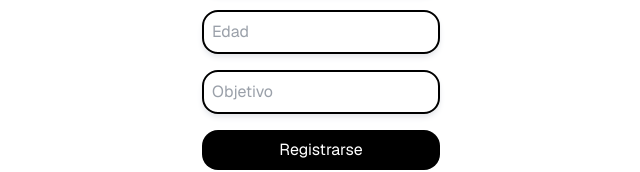
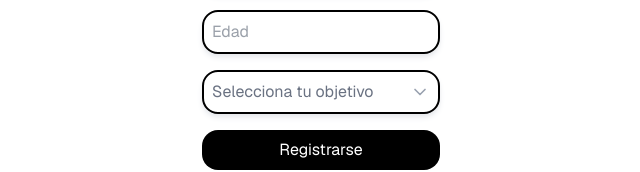
Before and after one commit to Eduardobarrera487/CalTrack, a Next.js app: page /pages/new-user in a window 1280 px wide. Shown: the part 494-666 px from the top of the page, without its empty margins (319-959 px from the left). Built offline with nearby package versions, Linux system fonts and the light colour scheme.

Commit message:
Cambiado el input por un comboBox

```diff
--- /dev/null
+++ b/src/app/_components/ComboBox.jsx
@@ -0,0 +1,88 @@
+"use client";
+import { useState } from "react";
+import { ChevronDown } from "lucide-react";
+
+const ComboBox = ({
+  options = [],
+  value = "",
+  onChange,
+  placeholder = "Seleccionar...",
+  className = "",
+  disabled = false,
+  label = "",
+  id = ""
+}) => {
+  const [isOpen, setIsOpen] = useState(false);
+
+  const handleSelect = (option) => {
+    onChange(option.value);
+    setIsOpen(false);
+  };
+
+  const selectedOption = options.find(opt => opt.value === value);
+
+  return (
+    <div className={`relative ${className}`}>
+      {label && (
+        <label className="block text-gray-700 text-sm mb-1" htmlFor={id}>
+          {label}
+        </label>
+      )}
+
+      <button
+        id={id}
+        type="button"
+        className={`
+          w-full p-2 text-left bg-white border-black border-2 rounded-2xl text-gray-700 shadow-gray-200 shadow-md
+          focus:outline-none focus:ring-2 focus:ring-black focus:border-black
+          ${disabled ? 'bg-gray-100 cursor-not-allowed' : 'hover:border-gray-600 cursor-pointer'}
+          ${isOpen ? 'ring-2 ring-black border-black' : ''}
+          flex items-center justify-between
+        `}
+        onClick={() => !disabled && setIsOpen(!isOpen)}
+        disabled={disabled}
+      >
+        <span className={selectedOption ? 'text-gray-900' : 'text-gray-500'}>
+          {selectedOption ? selectedOption.label : placeholder}
+        </span>
+        <ChevronDown
+          className={`w-5 h-5 text-gray-400 transition-transform duration-200 ${
+            isOpen ? 'transform rotate-180' : ''
+          }`}
+        />
+      </button>
+
+      {isOpen && !disabled && (
+        <>
+          {/* Overlay para cerrar al hacer clic fuera */}
+          <div
+            className="fixed inset-0 z-10"
+            onClick={() => setIsOpen(false)}
+          />
+
+          {/* Dropdown menu */}
+          <div className="absolute z-20 w-full mt-1 bg-white border-black border-2 rounded-2xl shadow-gray-200 shadow-md max-h-60 overflow-auto">
+            {options.map((option, index) => (
+              <button
+                key={option.value}
+                type="button"
+                className={`
+                  w-full px-4 py-3 text-left hover:bg-gray-50 focus:bg-gray-50
+                  focus:outline-none transition-colors duration-150 text-gray-700
+                  ${index === 0 ? 'rounded-t-2xl' : ''}
+                  ${index === options.length - 1 ? 'rounded-b-2xl' : ''}
+                  ${value === option.value ? 'bg-gray-100 text-black font-medium' : 'text-gray-700'}
+                `}
+                onClick={() => handleSelect(option)}
+              >
+                {option.label}
+              </button>
+            ))}
+          </div>
+        </>
+      )}
+    </div>
+  );
+};
+
+export default ComboBox;
--- /dev/null
+++ b/src/app/_constants/objectives.js
@@ -0,0 +1,45 @@
+// Opciones predefinidas para objetivos de los usuarios
+// Estas opciones se usan para el cálculo de calorías y macronutrientes
+
+export const OBJETIVO_OPTIONS = [
+  {
+    value: "perder_peso",
+    label: "Perder peso",
+    description: "Reducir peso corporal mediante déficit calórico"
+  },
+  {
+    value: "mantener_peso",
+    label: "Mantener peso",
+    description: "Conservar el peso actual con balance calórico"
+  },
+  {
+    value: "ganar_peso",
+    label: "Ganar peso",
+    description: "Aumentar peso corporal mediante superávit calórico"
+  },
+  {
+    value: "ganar_musculo",
+    label: "Ganar músculo",
+    description: "Aumentar masa muscular con entrenamiento y nutrición adecuada"
+  },
+  {
+    value: "definir_musculo",
+    label: "Definir músculo",
+    description: "Reducir grasa corporal manteniendo masa muscular"
+  }
+];
+
+// Función auxiliar para obtener el valor de objetivo por su clave
+export const getObjetivoByValue = (value) => {
+  return OBJETIVO_OPTIONS.find(option => option.value === value);
+};
+
+// Función auxiliar para verificar si un objetivo implica perder peso
+export const isObjetivoPerderPeso = (objetivo) => {
+  return objetivo === "perder_peso" || objetivo === "definir_musculo";
+};
+
+// Función auxiliar para verificar si un objetivo implica ganar peso
+export const isObjetivoGanarPeso = (objetivo) => {
+  return objetivo === "ganar_peso" || objetivo === "ganar_musculo";
+};
--- a/src/app/pages/final-register/page.jsx
+++ b/src/app/pages/final-register/page.jsx
@@ -5,6 +5,7 @@ import Logo from '@/app/_components/caltrackLogo';
 import { useRouter } from 'next/navigation';
 import { createClient } from '../../../../utils/supabase/client';
 import { useRegister } from '@/app/_context/RegisterContext';
+import { isObjetivoPerderPeso, isObjetivoGanarPeso } from '@/app/_constants/objectives';
 
 function calcularMacros({ peso, altura, edad, genero, actividad_fisica, objetivo }) {
     // Convertir peso de libras a kilogramos
@@ -31,12 +32,15 @@ function calcularMacros({ peso, altura, edad, genero, actividad_fisica, objetivo
 
     let calorias = tmb * factor;
 
-    // Ajuste por objetivo
-    let objetivoMacros = { p: 0.3, c: 0.4, g: 0.3 }; // default
-    if (objetivo && objetivo.toLowerCase().includes("perder")) {
+    // Ajuste por objetivo usando valores estandarizados
+    let objetivoMacros = { p: 0.3, c: 0.4, g: 0.3 }; // default para mantener peso
+
+    if (isObjetivoPerderPeso(objetivo)) {
+        // Perder peso o definir músculo
         calorias -= 300;
         objetivoMacros = { p: 0.35, c: 0.35, g: 0.3 };
-    } else if (objetivo && objetivo.toLowerCase().includes("ganar")) {
+    } else if (isObjetivoGanarPeso(objetivo)) {
+        // Ganar peso o ganar músculo
         calorias += 300;
         objetivoMacros = { p: 0.25, c: 0.5, g: 0.25 };
     }
--- a/src/app/pages/new-user/page.jsx
+++ b/src/app/pages/new-user/page.jsx
@@ -1,10 +1,12 @@
 "use client";
 import React, { useState } from 'react';
 import CustomInput from '@/app/_components/input';
+import ComboBox from '@/app/_components/ComboBox';
 import Link from 'next/link';
 import { useRouter } from 'next/navigation';
 import { createClient } from '../../../../utils/supabase/client';
 import { useRegister } from '@/app/_context/RegisterContext';
+import { OBJETIVO_OPTIONS } from '@/app/_constants/objectives';
 
 const NewUser = () => {
     const { registerData, updateRegisterData } = useRegister();
@@ -29,6 +31,11 @@ const NewUser = () => {
         if (e.target.name === "email") {
             setEmailError(false);
         }
+    };
+
+    const handleObjetivoChange = (value) => {
+        setForm({ ...form, objetivo: value });
+        updateRegisterData({ objetivo: value });
     };
 
     const validateEmail = (email) => {
@@ -161,14 +168,13 @@ const NewUser = () => {
                         onChange={handleChange}
                         required
                     />
-                    <CustomInput
-                        type="text"
-                        placeholder="Objetivo"
+                    <ComboBox
+                        options={OBJETIVO_OPTIONS}
+                        value={form.objetivo}
+                        onChange={handleObjetivoChange}
+                        placeholder="Selecciona tu objetivo"
                         className="w-full"
-                        name="objetivo"
-                        value={form.objetivo}
-                        onChange={handleChange}
-                        required
+                        label=""
                     />
                     {error && <div className="text-red-500 text-center">{error}</div>}
                     <button
--- a/src/app/pages/userConfig/page.jsx
+++ b/src/app/pages/userConfig/page.jsx
@@ -4,9 +4,11 @@ import ReverseArrowButton from "@/app/_components/ReverseArrowButton";
 import Sidebar from "@/app/_components/Sidebar";
 import CustomButton from "@/app/_components/button";
 import CustomInput from "@/app/_components/input";
+import ComboBox from "@/app/_components/ComboBox";
 import BottomNavBar from "@/app/_components/BottomNavBar";
 import LogoutBtn from "@/app/_components/logoutBtn";
 import { createClient } from "../../../../utils/supabase/client";
+import { OBJETIVO_OPTIONS } from "@/app/_constants/objectives";
 
 export default function UserConfig() {
   const supabase = createClient();
@@ -372,16 +374,14 @@ export default function UserConfig() {
               />
             </div>
             <div>
-              <label className="block text-gray-700 text-sm mb-1" htmlFor="objetivo">
-                Objetivo
-              </label>
-              <CustomInput
+              <ComboBox
                 id="objetivo"
-                type="text"
-                placeholder="Objetivo"
+                label="Objetivo"
+                options={OBJETIVO_OPTIONS}
+                value={objetivo}
+                onChange={(value) => setObjetivo(value)}
+                placeholder="Selecciona tu objetivo"
                 className="w-full"
-                value={objetivo}
-                onChange={(e) => setObjetivo(e.target.value)}
               />
             </div>
             <div>
```
